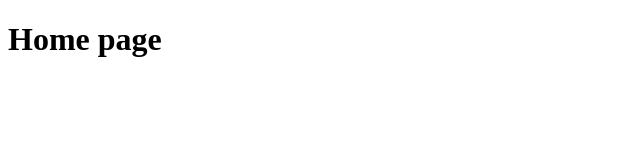
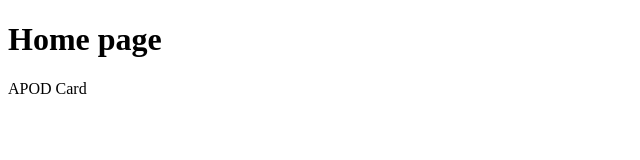
Before and after one commit to stassavuliak/space-explorer, a React (Vite) app: page / in a window 1280 px wide. Shown: the top 160 px of the page, without its empty margins (0-640 px from the left). Built offline with nearby package versions, Linux system fonts and the light colour scheme.

Commit message:
Project base + APOD page scaffolding

```diff
--- /dev/null
+++ b/src/api/apod.js
@@ -0,0 +1 @@
+// This is just a “cell” where we will later put the function to load APOD
--- /dev/null
+++ b/src/components/ApodCard/ApodCard.jsx
@@ -0,0 +1,9 @@
+const ApodCard = () => {
+  return (
+    <div>
+      APOD Card
+    </div>
+  )
+}
+
+export default ApodCard
--- a/src/pages/Home/Home.jsx
+++ b/src/pages/Home/Home.jsx
@@ -1,6 +1,11 @@
+import ApodCard from '../../components/ApodCard/ApodCard'
+
 const Home = () => {
   return(
-    <h1>Home page</h1>
+    <div>
+      <h1>Home page</h1>
+      <ApodCard/>
+    </div>
   )
 }
 
```
Also changed, not shown: src/hooks/useApod.js (added).
